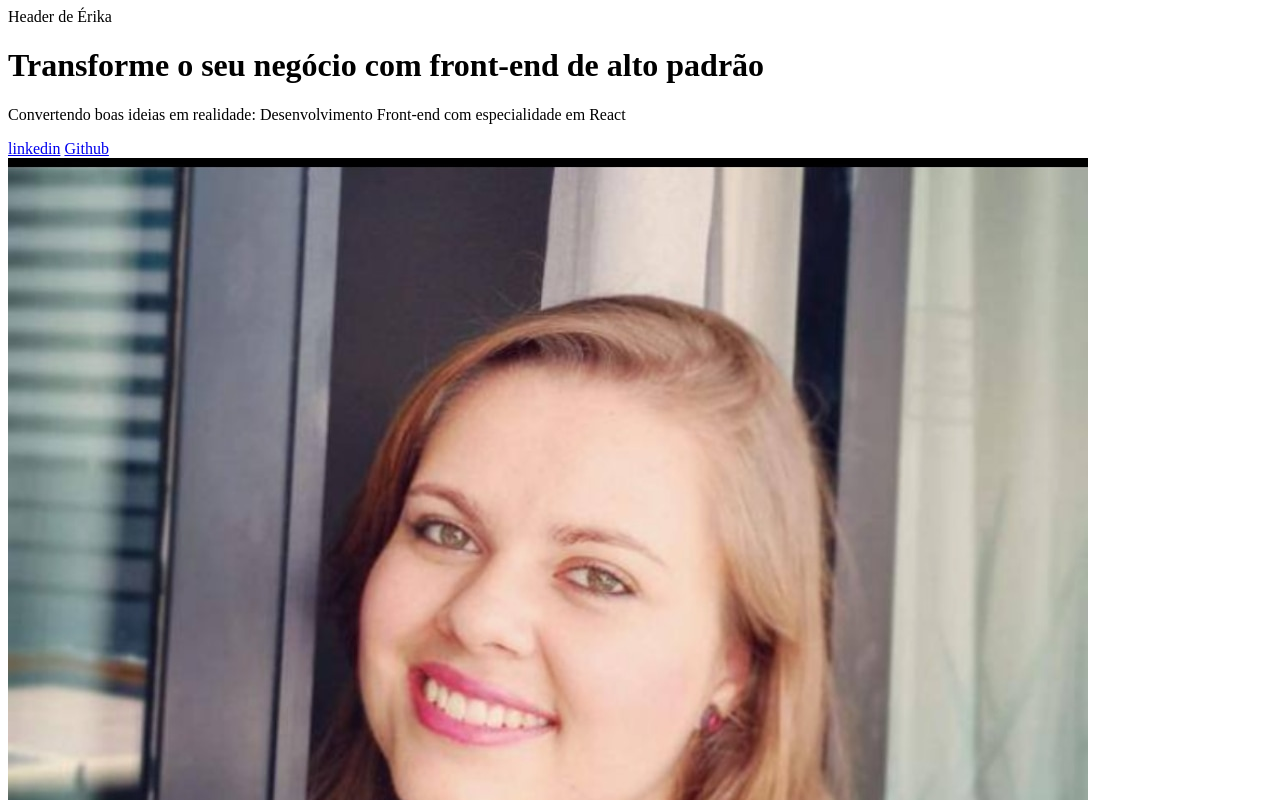
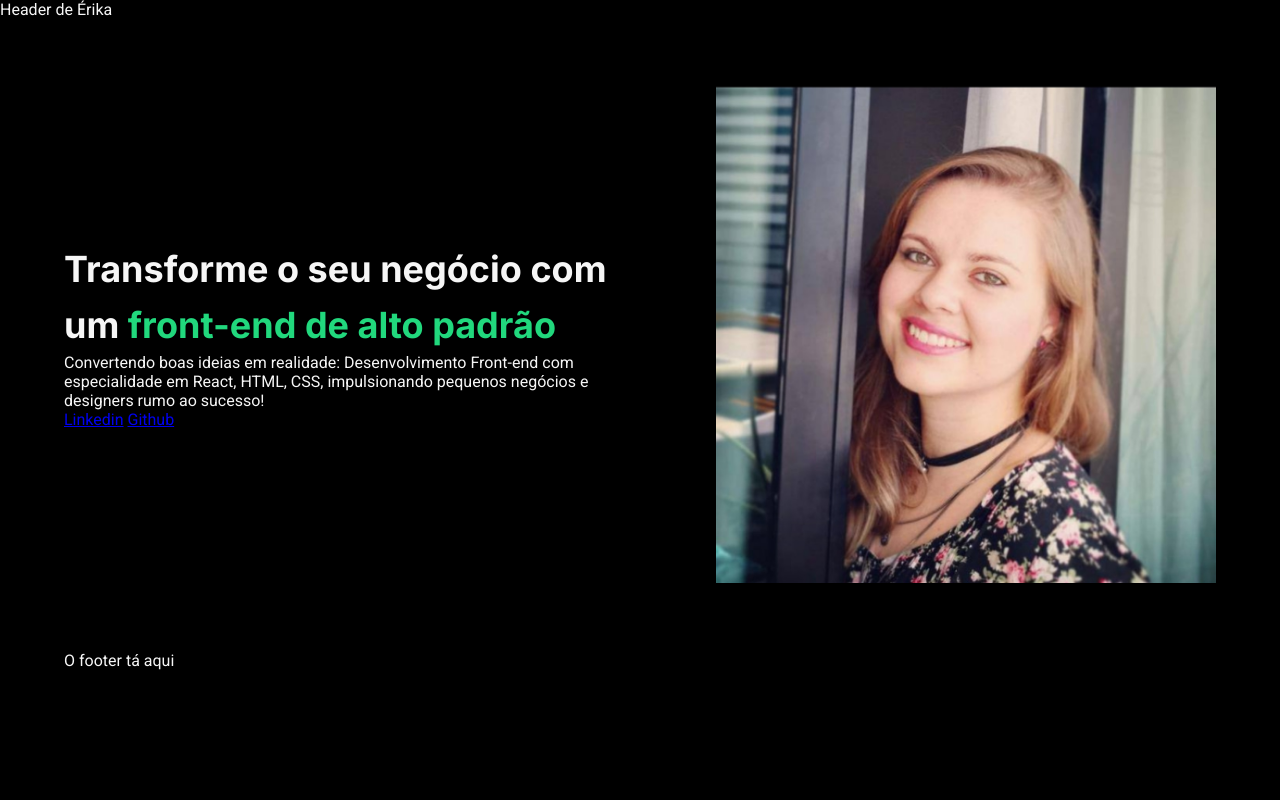
Before and after one commit to erikaheim/portfolio, a plain HTML site: page index.html in a window 1280 px wide. Shown: the top 800 px of the page. Drawn offline with Linux system fonts and the light colour scheme.

Commit message:
CSS added

```diff
--- a/index.html
+++ b/index.html
@@ -3,23 +3,25 @@
 <head>
     <meta charset="UTF-8">
     <meta name="viewport" content="width=device-width, initial-scale=1.0">
+    <link rel="stylesheet" href="style.css">
+    <link rel="shortcut icon" href="erika.jpg" type="image/x-icon">
     <title>Portfolio</title>
 </head>
 <body>
     <header>Header de Érika</header>
-    <main>
-        <div>
-            <h1>Transforme o seu negócio com front-end de alto padrão</h1>
-            <p>Convertendo boas ideias em realidade: Desenvolvimento Front-end com especialidade em React</p>
-            <div><a href="https://linkedin.com/in/erikaheim/">linkedin</a>
-            <a href="https://github.com/erikaheim">Github</a>
+    <main class="presentation">
+        <div class="content">
+            <h1 class="title">Transforme o seu negócio com um <strong class= "text-highlight">front-end de alto padrão</strong></h1>
+            <p>Convertendo boas ideias em realidade: Desenvolvimento Front-end com especialidade em React, HTML, CSS, impulsionando pequenos negócios e designers rumo ao sucesso!</p>
+            <div>
+                <a href="https://linkedin.com/in/erikaheim/">Linkedin</a>
+                <a href="https://github.com/erikaheim">Github</a>
             </div>
         </div>
         <div>
-            <img src="erika.jpg" alt="Foto de Érika Heim">
+            <img src="erika.jpg" class="image" alt="Foto de Érika Heim">
         </div>
-        <div> test </div>
     </main>
-    <footer>O footer tá aqui</footer>
+    <footer class="content presentation">O footer tá aqui</footer>
 </body>
 </html>
--- /dev/null
+++ b/style.css
@@ -0,0 +1,49 @@
+@import url('https://fonts.googleapis.com/css2?family=Inter:wght@200;300;400;500;600;700;800;900&family=Roboto:ital,wght@0,100;0,300;0,400;0,500;0,700;0,900;1,100;1,300;1,400;1,500;1,700;1,900&display=swap');
+
+* {
+    margin: 0;
+    padding: 0;
+}
+/*Este código com * serve para resetar o css de todos os elementos */
+
+body {
+    height: 100vh;
+    box-sizing: border-box;
+    background-color: #000000;
+    color: #f6f6f6;
+    font-family: 'Roboto', sans-serif;
+}
+
+.presentation {
+    margin: 5%;
+    display: flex;
+    align-items: center;
+    justify-content:space-between;
+}
+
+.content {
+    width: 593px;
+}
+
+.title {
+    font-family: 'Inter', sans-serif;
+    font-size: 36px;
+    font-style: normal;
+    font-weight: 700;
+    line-height: 56px;
+}
+
+.text-highlight {
+    color: #21D87D;
+}
+
+.main-text {
+    font-size: 24px;
+    font-style: normal;
+    font-weight: 400;
+    line-height: 36px;
+}
+
+.image {
+    height: 500px;
+}
```
